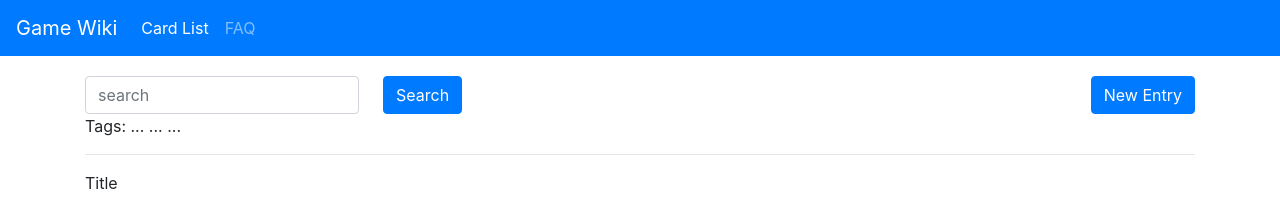
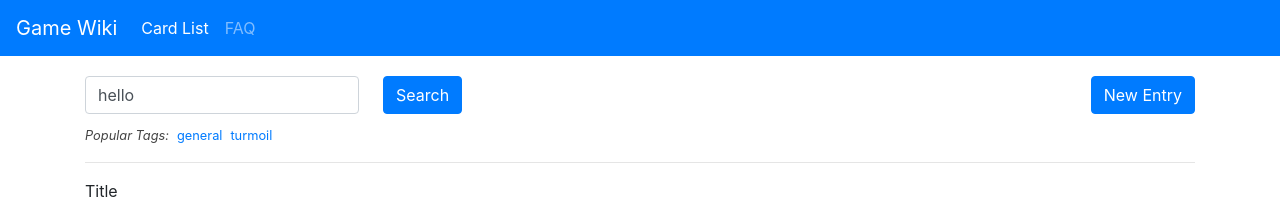
Before and after one commit to ryanechternacht/game-wiki, a Vue app: page /faq/entry/1/edit in a window 1280 px wide. Shown: the top 199 px of the page. Built offline with nearby package versions, Linux system fonts and the light colour scheme; what vue-lodash would draw is missing.

Commit message:
Clicking popular tags now makes them the search target/output

```diff
--- /dev/null
+++ b/src/components/faq/FaqPopularTags.vue
@@ -0,0 +1,29 @@
+<template>
+  <div class="inline small">
+    <span class="label">Popular Tags:</span>
+    <b-link v-for="t in tags" :key="t" @click="$emit('tag-selected', t)" class="ml-2">{{t}}</b-link>
+  </div>
+</template>
+
+<script>
+export default {
+  name: "faq-popular-tags",
+  components: {},
+  props: ["tags"],
+  data() {
+    return {};
+  },
+  methods: {}
+};
+</script>
+
+<style scoped>
+.inline {
+  display: inline;
+}
+
+.label {
+  color: #444;
+  font-style: italic;
+}
+</style>
--- a/src/components/faq/FaqSearch.vue
+++ b/src/components/faq/FaqSearch.vue
@@ -10,11 +10,17 @@
 <script>
 export default {
   name: "faq-search",
-  props: ["initialSearch"],
+  props: ["searchTerm"],
   data() {
     return {
-      term: this.initialSearch
+      term: this.searchTerm
     };
+  },
+  watch: {
+    searchTerm(term) {
+      this.term = term;
+      this.submit();
+    }
   },
   methods: {
     submit() {
--- a/src/router/index.js
+++ b/src/router/index.js
@@ -4,7 +4,7 @@ import VueRouter from "vue-router";
 import CardList from "@/views/CardList";
 import FaqLayout from "@/views/faq/FaqLayout";
 import FaqHome from "@/views/faq/FaqHome";
-import FaqSearch from "@/views/faq/FaqSearch";
+import FaqSearchResults from "@/views/faq/FaqSearchResults";
 import FaqPage from "@/views/faq/FaqPage";
 import FaqPageEdit from "@/views/faq/FaqPageEdit";
 
@@ -30,8 +30,8 @@ const routes = [
       },
       {
         path: "search/:term",
-        component: FaqSearch,
-        name: "faq-search",
+        component: FaqSearchResults,
+        name: "faq-search-results",
         props: true
       },
       {
--- a/src/store/index.js
+++ b/src/store/index.js
@@ -12,7 +12,8 @@ export default new Vuex.Store({
   state: {
     cards: cardList.cards,
     faqs: faqList.faqs,
-    faqSearch: []
+    faqSearch: [],
+    popularFaqTags: ["general", "turmoil"]
   },
   getters: {
     getFaq: state => id => {
--- a/src/views/faq/FaqHeader.vue
+++ b/src/views/faq/FaqHeader.vue
@@ -3,21 +3,37 @@
     <div class="float-right">
       <b-button variant="primary" @click="routeToNewFaqPage">New Entry</b-button>
     </div>
-    <faq-search initialSearch @search="search" />
-    <div>Tags: ... ... ...</div>
+    <faq-search :searchTerm="searchTerm" @search="search" />
+    <div class="mt-2">
+      <faq-popular-tags @tag-selected="searchTag" :tags="popularTags" />
+    </div>
   </div>
 </template>
 
 <script>
 import FaqSearch from "@/components/faq/FaqSearch";
+import FaqPopularTags from "@/components/faq/FaqPopularTags";
+import { mapState } from "vuex";
+
 export default {
+  data() {
+    return {
+      searchTerm: "hello"
+    };
+  },
   components: {
-    FaqSearch
+    FaqSearch,
+    FaqPopularTags
+  },
+  computed: {
+    ...mapState({
+      popularTags: state => state.popularFaqTags
+    })
   },
   methods: {
     search(term) {
       this.$router.push({
-        name: "faq-search",
+        name: "faq-search-results",
         params: { term }
       });
     },
@@ -25,6 +41,9 @@ export default {
       this.$router.push({
         name: "faq-page-new"
       });
+    },
+    searchTag(tag) {
+      this.searchTerm = tag;
     }
   }
 };
```
Also changed, not shown: src/views/faq/FaqSearchResults.vue (renamed from src/views/faq/FaqSearch.vue).
